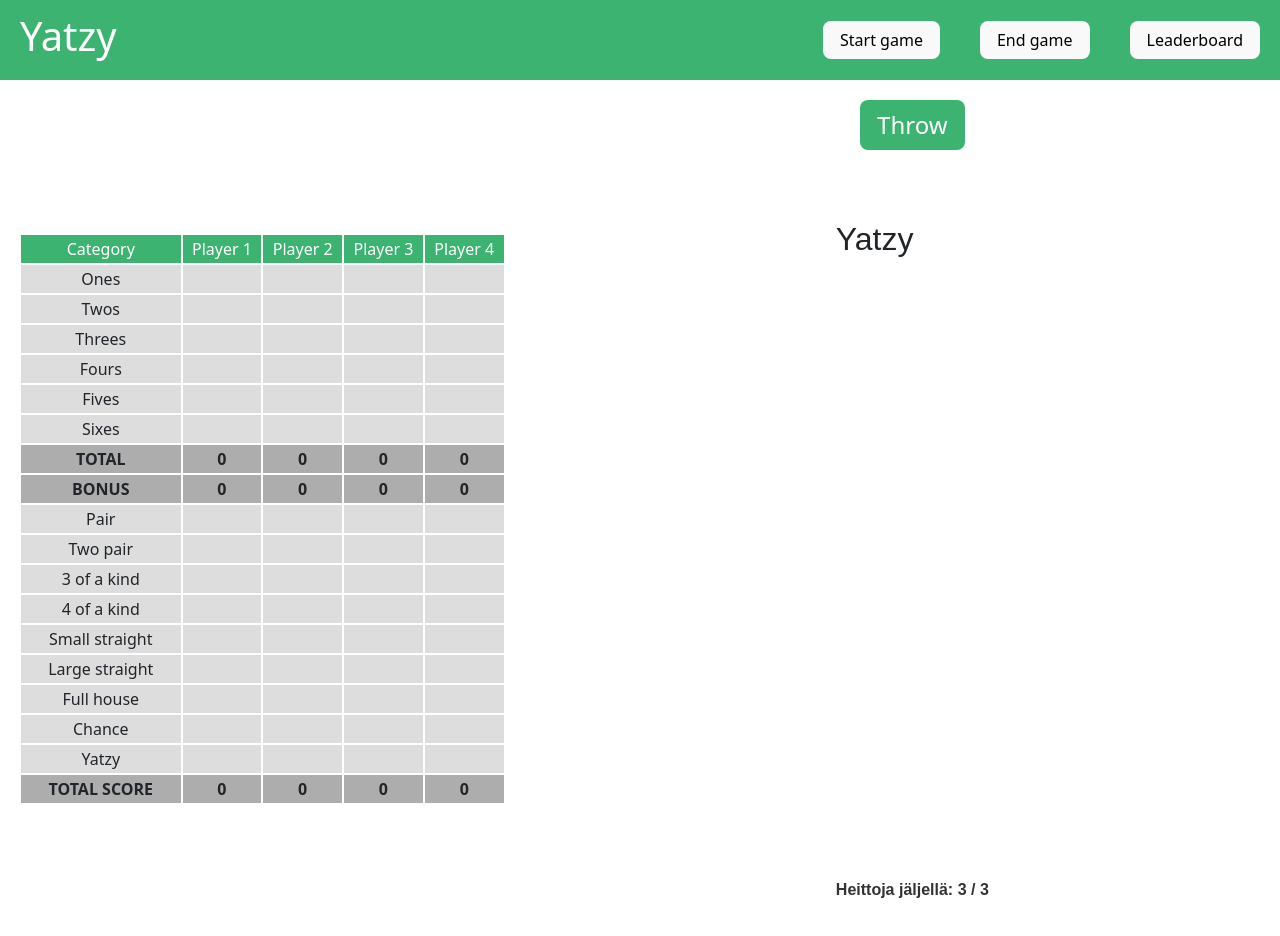
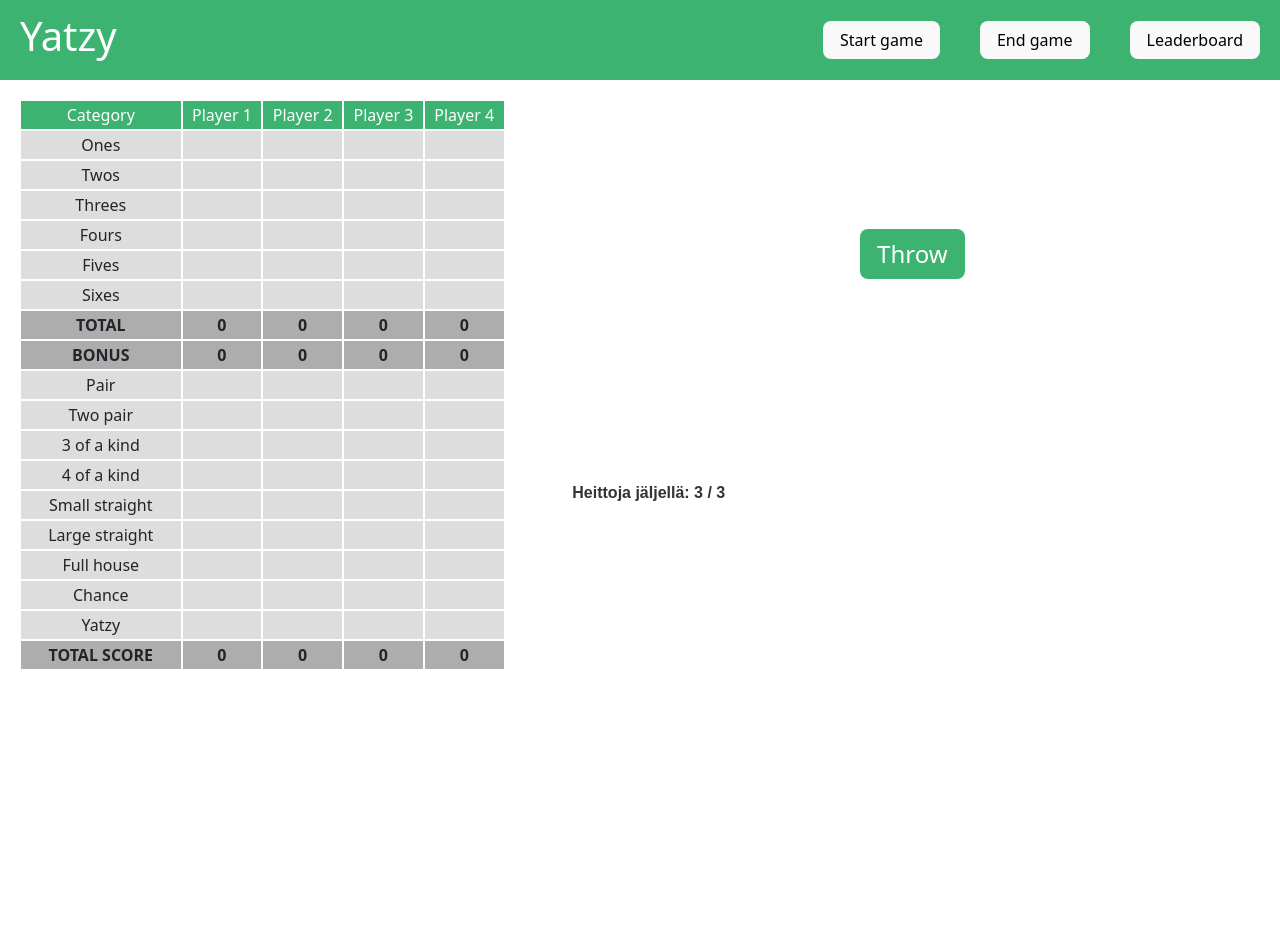
Before and after one commit to jasminlehtola/Yatzy, a React (Vite) app: page / in a window 1280 px wide. Shown: the top 936 px of the page. After the commit the page ends 800 px from the top, so only its background shows below. Built offline with nearby package versions, Linux system fonts and the light colour scheme.

Commit message:
korjattu noppien asento

```diff
--- a/src/components/diceRoll.jsx
+++ b/src/components/diceRoll.jsx
@@ -42,10 +42,7 @@ const Dice = forwardRef((_, ref) => {
 
   return (
     <div style={{ padding: "20px", fontFamily: "Arial, sans-serif" }}>
-      <h2>Yatzy</h2>
-
-      <div>
-
+      <div className="diceContainer">
         {dice.map((die) => (
           <Die
             key={die.id}
@@ -60,7 +57,8 @@ const Dice = forwardRef((_, ref) => {
       <p style={{
         marginTop: "12px",
         fontWeight: "bold",
-        color: rollsLeft === 0 ? "red" : "#333" }}>
+        color: rollsLeft === 0 ? "red" : "#333"
+      }}>
         Heittoja jäljellä: {rollsLeft} / 3
       </p>
     </div>
```
